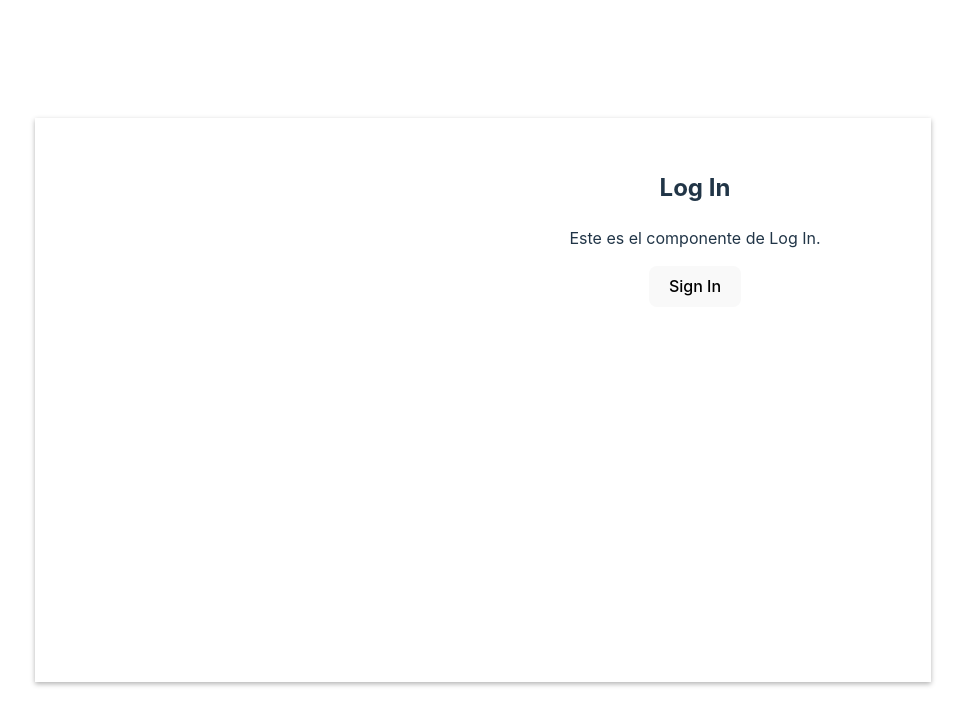
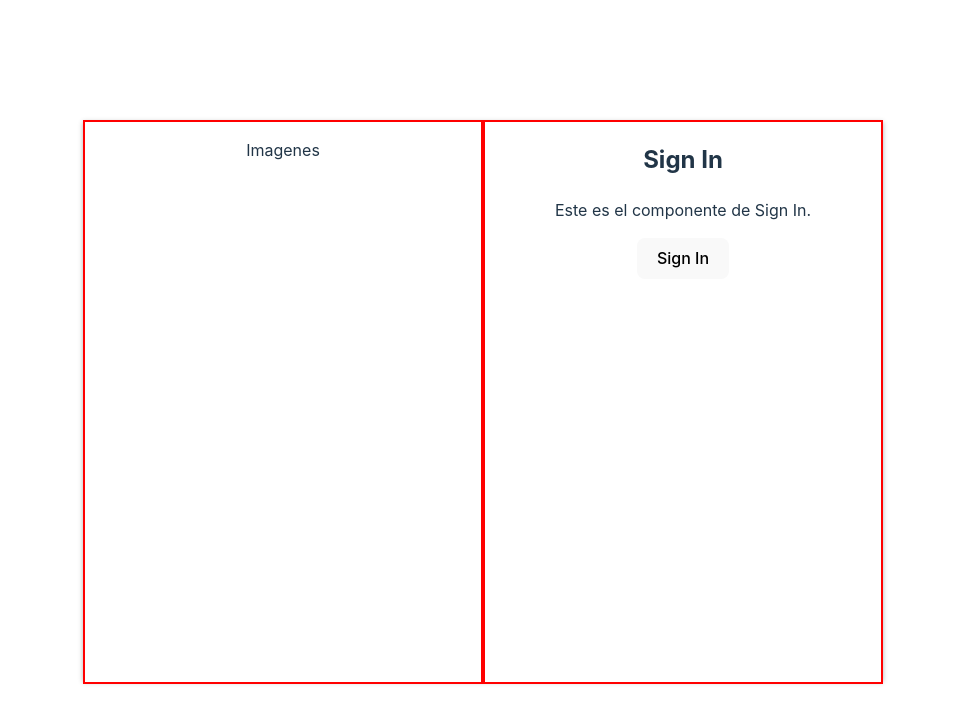
Before and after one commit to Manila03/MovieMeter_FrontEnd, a React (Vite) app: page /Login_SignIn in a window 1280 px wide. Shown: the top 726 px of the page, without its empty margins (157-1122 px from the left). Built offline with nearby package versions, Linux system fonts and the light colour scheme.

Commit message:
arreglos en login_signIn

```diff
--- a/src/views/Login_SignIn.css
+++ b/src/views/Login_SignIn.css
@@ -1,28 +1,30 @@
 .hidden {
-    visibility: hidden; /* Oculta el componente pero mantiene su espacio en el layout */
-    opacity: 0; /* Hace que desaparezca visualmente */
-    transition: opacity 0.5s ease; /* Transición suave para desvanecerse */
+    opacity: 0; /* Hazlo invisible */
+    pointer-events: none; /* Desactiva interacciones si es necesario */
+    transition: opacity 0.1s ease; /* Transición suave */
+    display: none;
 }
 
 .container {
     display: flex;
     justify-content: space-between; /* Asegura que Sign In y Log In estén en sus posiciones */
-    align-items: flex-start;
-    gap: 0.5rem; /* Espaciado entre los componentes */
-    padding: 2rem; /* Aumenta el espaciado interno */
+    align-items: stretch; /* Estira los hijos para que ocupen toda la altura */
     box-shadow: 0 0.125rem 0.3125rem rgba(0, 0, 0, 0.3); /* Sombra más pronunciada */
     margin: 1rem auto; /* Centra horizontalmente y agrega más separación vertical */
-    width: 52rem; /* Aumenta el ancho máximo */
-    height: 31.25rem;
+    width: 50rem; /* Aumenta el ancho máximo */
+    height: 35rem; /* Altura dinámica basada en el contenido */
 }
 
+
 .sign-in,
-.login {
+.login,
+.imagenes {
     flex: 1; /* Ambos componentes ocupan el mismo ancho */
     text-align: center;
     transition: opacity 1s ease; /* Transición suave para ocultar/mostrar */
-    height: 32rem; /* Aumenta la altura de los componentes */
-    width: 20rem;
-    border-radius: 0.625rem; /* Bordes redondeados */
-    background-color: white; /* Fondo blanco */
+    height: auto; /* Permitir que su altura dependa del contenido */
+    min-height: 35rem; /* Altura mínima para asegurar consistencia */
+    width: 25rem;
+    background-color: white;
+    border: 2px solid red
 }
--- a/src/views/Login_SignIn.jsx
+++ b/src/views/Login_SignIn.jsx
@@ -1,4 +1,4 @@
-import React, { useState } from "react";
+import React, { useState, useEffect } from "react";
 import "./Login_SignIn.css";
 
 const Login_SignIn = () => {
@@ -6,14 +6,16 @@ const Login_SignIn = () => {
 
   return (
     <div className="container">
-      <div className="toggle-buttons">
+      <div className="imagenes">
+        <Imagenes />
       </div>
 
-      <div className={`sign-in ${!signIn ? "hidden" : ""}`}>
+      <div className={`sign-in ${signIn ? "hidden" : ""}`}>
         <LeftComponent setSignIn={setSignIn} />
       </div>
 
-      <div className={`login ${signIn ? "hidden" : ""}`}>
+      {/* Log In solo cuando signIn es true */}
+      <div className={`login ${!signIn ? "hidden" : ""}`}>
         <RightComponent setSignIn={setSignIn} />
       </div>
     </div>
@@ -24,7 +26,7 @@ const LeftComponent = ({ setSignIn }) => (
   <div>
     <h2>Sign In</h2>
     <p>Este es el componente de Sign In.</p>
-    <button onClick={() => setSignIn(false)}>Log In</button>
+    <button onClick={() => setSignIn(true)}>Sign In</button>
   </div>
 );
 
@@ -32,7 +34,13 @@ const RightComponent = ({ setSignIn }) => (
   <div>
     <h2>Log In</h2>
     <p>Este es el componente de Log In.</p>
-    <button onClick={() => setSignIn(true)}>Sign In</button>
+    <button onClick={() => setSignIn(false)}>Log In</button>
+  </div>
+);
+
+const Imagenes = () => (
+  <div>
+    <p>Imagenes</p>
   </div>
 );
 
```
